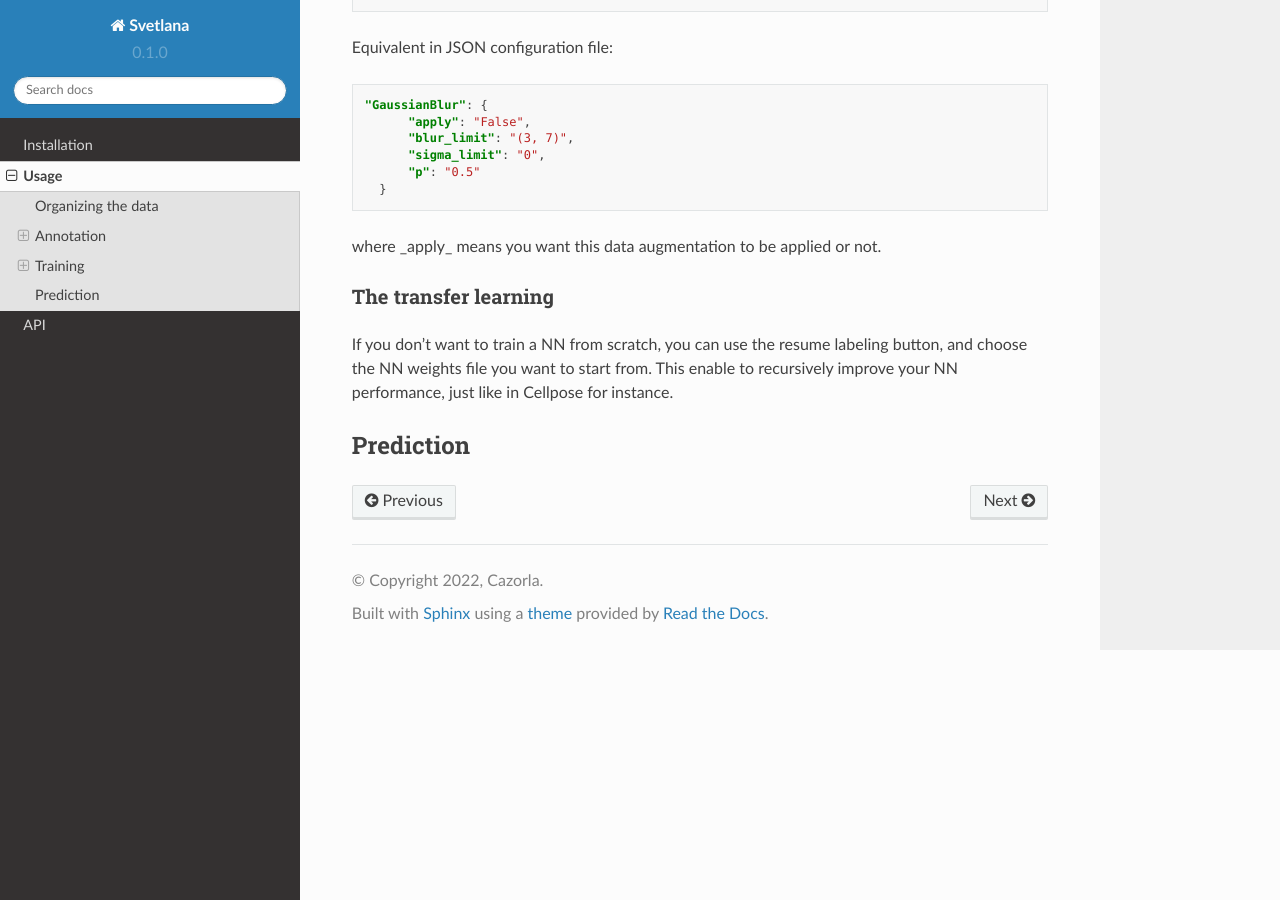
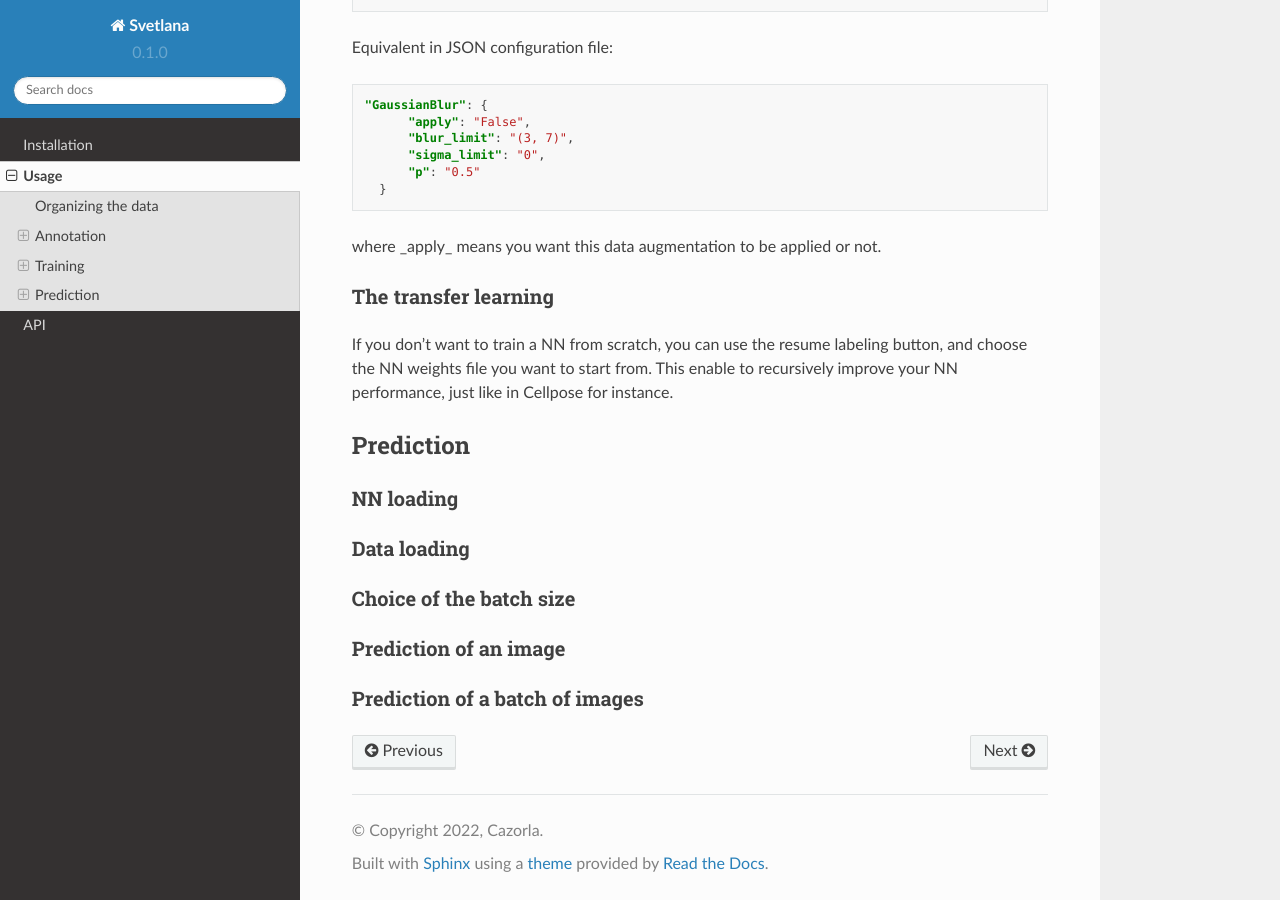
Before and after one commit to koopa31/Svetlana_documentation, a Sphinx documentation site: the page built from docs/source/usage.rst, in a window 1280 px wide and 900 px high, scrolled down 2326 px. Built offline with Sphinx 7.4.7 and the Read the Docs theme 2.0.0, drawn with Linux system fonts in a browser that asks for light colours.

Commit message:
titres prediction

```diff
--- a/docs/source/usage.rst
+++ b/docs/source/usage.rst
@@ -126,3 +126,18 @@ just like in Cellpose for instance.
 .. _prediction:
 Prediction
 ----------------
+
+NN loading
+~~~~~~~~~~~~~~~~~~~
+
+Data loading
+~~~~~~~~~~~~~~~~~~~
+
+Choice of the batch size
+~~~~~~~~~~~~~~~~~~~
+
+Prediction of an image
+~~~~~~~~~~~~~~~~~~~
+
+Prediction of a batch of images
+~~~~~~~~~~~~~~~~~~~~~~~~~~~~~~~~~~~~~~
```
